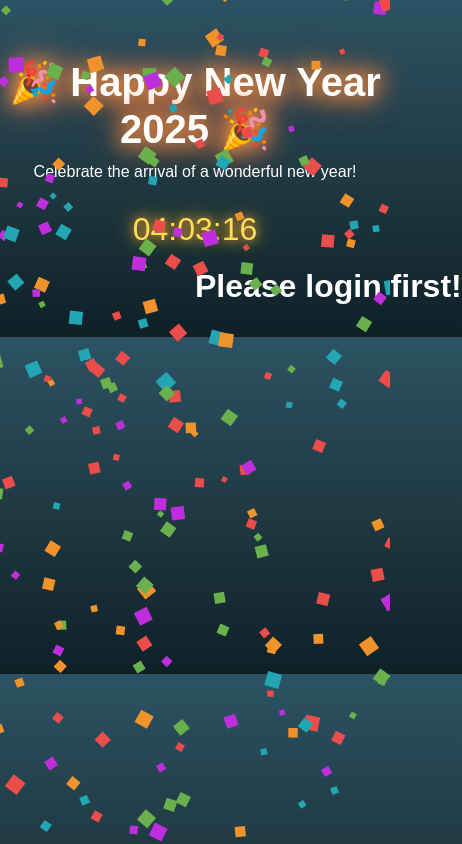
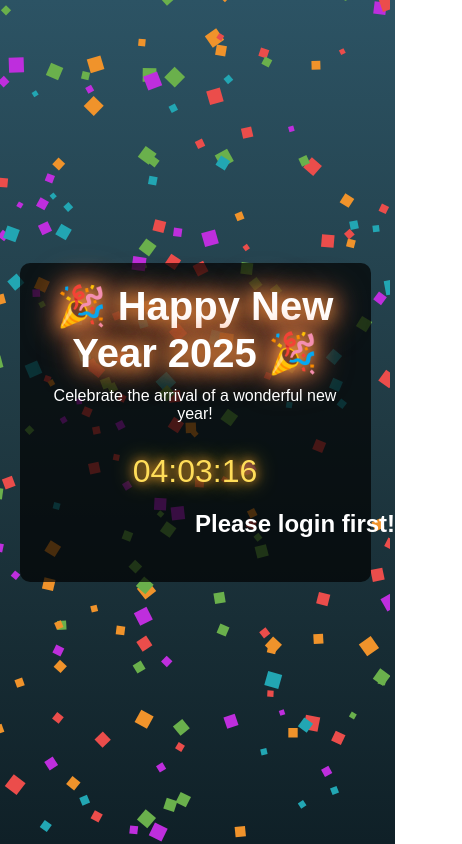
Before and after one commit to SUMIT84-SS/Happy_New_Year_2025, a plain HTML site: page welcome.html in a window 390 px wide. Shown: the whole page, 462 px wide, since content can reach past the window. Drawn offline with Linux system fonts and the light colour scheme.

Commit message:
Update welcome.html

```diff
--- a/welcome.html
+++ b/welcome.html
@@ -12,13 +12,24 @@
             color: white;
             font-family: 'Arial', sans-serif;
             overflow: hidden;
+            display: flex;
+            justify-content: center;
+            align-items: center;
+            height: 100vh;
             text-align: center;
+        }
+
+        .content {
+            max-width: 90%;
+            padding: 20px;
+            background: rgba(0, 0, 0, 0.7);
+            border-radius: 10px;
+            box-sizing: border-box;
         }
 
         h1 {
             font-size: 4rem;
             margin: 0;
-            margin-top: 20%;
             animation: glow 2s infinite alternate;
             text-shadow: 0 0 10px #ff9a8b, 0 0 20px #ff6a88, 0 0 30px #ff99cc;
         }
@@ -36,9 +47,8 @@
         }
 
         #userName {
-            font-size: 3rem;
+            font-size: 2.5rem;
             font-weight: bold;
-            color: white;
             margin-top: 20px;
             white-space: nowrap;
             display: inline-block;
@@ -49,6 +59,9 @@
             position: absolute;
             top: 0;
             left: 0;
+            width: 100%;
+            height: 100%;
+            z-index: -1;
         }
 
         @keyframes glow {
@@ -69,51 +82,51 @@
             }
         }
 
-        /* Responsive adjustments for smaller screens */
+        /* Responsive adjustments */
         @media (max-width: 768px) {
             h1 {
-                font-size: 3rem; /* Decrease font size for smaller screens */
-                margin-top: 10%;
+                font-size: 3rem;
             }
 
             p {
-                font-size: 1.2rem; /* Adjust font size */
+                font-size: 1.2rem;
             }
 
             #clock {
-                font-size: 2.5rem; /* Smaller clock size */
+                font-size: 2.5rem;
             }
 
             #userName {
-                font-size: 2.5rem; /* Smaller name size */
+                font-size: 2rem;
             }
         }
 
         @media (max-width: 480px) {
             h1 {
-                font-size: 2.5rem; /* Further reduce for very small screens */
-                margin-top: 15%;
+                font-size: 2.5rem;
             }
 
             p {
-                font-size: 1rem; /* Adjust further for mobile */
+                font-size: 1rem;
             }
 
             #clock {
-                font-size: 2rem; /* Adjust clock size */
+                font-size: 2rem;
             }
 
             #userName {
-                font-size: 2rem; /* Adjust name size */
+                font-size: 1.5rem;
             }
         }
     </style>
 </head>
 <body>
-    <h1>🎉 Happy New Year 2025 🎉</h1>
-    <p>Celebrate the arrival of a wonderful new year!</p>
-    <div id="clock"></div>
-    <p id="userName"></p>
+    <div class="content">
+        <h1>🎉 Happy New Year 2025 🎉</h1>
+        <p>Celebrate the arrival of a wonderful new year!</p>
+        <div id="clock"></div>
+        <p id="userName"></p>
+    </div>
     <canvas id="confetti"></canvas>
 
     <script>
```
